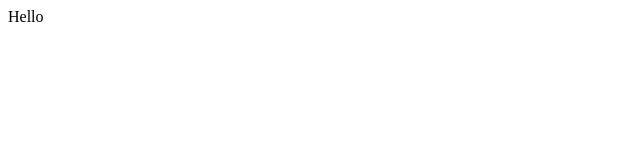
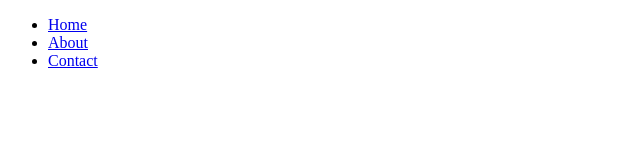
Before and after one commit to Mohamed-MAN/Landing-Page, a plain HTML site: page index.html in a window 1280 px wide. Shown: the whole page, without its empty margins (0-640 px from the left). Drawn offline with Linux system fonts and the light colour scheme.

Commit message:
Added Header

```diff
--- a/index.html
+++ b/index.html
@@ -6,6 +6,14 @@
     <title>Landing-Page</title>
 </head>
 <body>
-    Hello
+    <header>
+        <nav>
+            <ul>
+                <li><a href="index.html">Home</a></li>
+                <li><a href="about.html">About</a></li>
+                <li><a href="contact.html">Contact</a></li>
+            </ul>
+        </nav>
+    </header>
 </body>
 </html>
```
